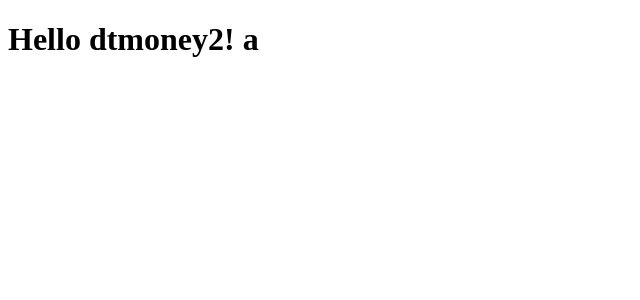
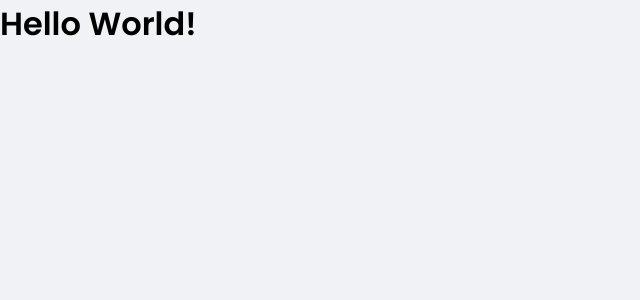
Before and after one commit to flaviobvds/dtmoney2, a React (Create React App) app: page / in a window 1280 px wide. Shown: the top 300 px of the page, without its empty margins (0-640 px from the left). Built offline with nearby package versions, Linux system fonts and the light colour scheme.

Commit message:
global style

```diff
--- a/public/index.html
+++ b/public/index.html
@@ -1,11 +1,14 @@
 <!DOCTYPE html>
 <html lang="en">
   <head>
+    <link rel="preconnect" href="https://fonts.googleapis.com">
     <meta charset="utf-8" />
     <link rel="icon" href="%PUBLIC_URL%/favicon.ico" />
     <meta name="viewport" content="width=device-width, initial-scale=1" />
+    <link rel="shortcut icon" href="favicon.png" type="image/png">
 
     <title>dtmoney2</title>
+    <link rel="preconnect" href="https://fonts.gstatic.com" crossorigin><link href="https://fonts.googleapis.com/css2?family=Poppins:wght@400;600&display=swap" rel="stylesheet">
   </head>
   <body>
     <noscript>You need to enable JavaScript to run this app.</noscript>
--- a/src/App.tsx
+++ b/src/App.tsx
@@ -1,9 +1,11 @@
 import styled from 'styled-components'
+import { GlobalStyle } from './styles/global';
 
 export function App() {
   return (
     <div className="App">
-     <h1>Hello dtmoney2! a</h1>
+     <h1>Hello World!</h1>
+     <GlobalStyle />
     </div>
   );
 }
--- /dev/null
+++ b/src/styles/global.ts
@@ -0,0 +1,52 @@
+import { createGlobalStyle } from "styled-components";
+
+export const GlobalStyle = createGlobalStyle`
+    :root{
+        --background: #f0f2f5;
+        --red: #e52e4d;
+        --blue: #5429cc;
+        --blue-light: #6933ff
+        --text-title: #363f5f;
+        --text-body: #969cb3;
+        --shape: #FFFFFF;
+    }
+
+    html{
+        @media (max-width: 1080px) {
+            font-size: 93.75%; //15px
+        }
+
+        @media (max-width: 720px) {
+            font-size: 87.5%; //15px
+        }
+    }
+
+    * {
+        margin: 0;
+        padding: 0;
+        box-sizing: border-box;
+    }
+
+    body {
+        background: var(--background);
+        -webkit-font-smoothing: antialiased;
+    }
+
+    body, input, textarea, button {
+        font-family: 'Poppins', sans-serif;
+        font-weight: 400;
+    }
+
+    h1, h2, h3, h4, h5, h6, strong {
+        font-weight: 600;
+    }
+
+    button {
+        cursor: pointer;
+    }
+
+    [disabled] {
+        opacity: 0.6;
+        cursor: not-allowed;
+    }
+`
```
